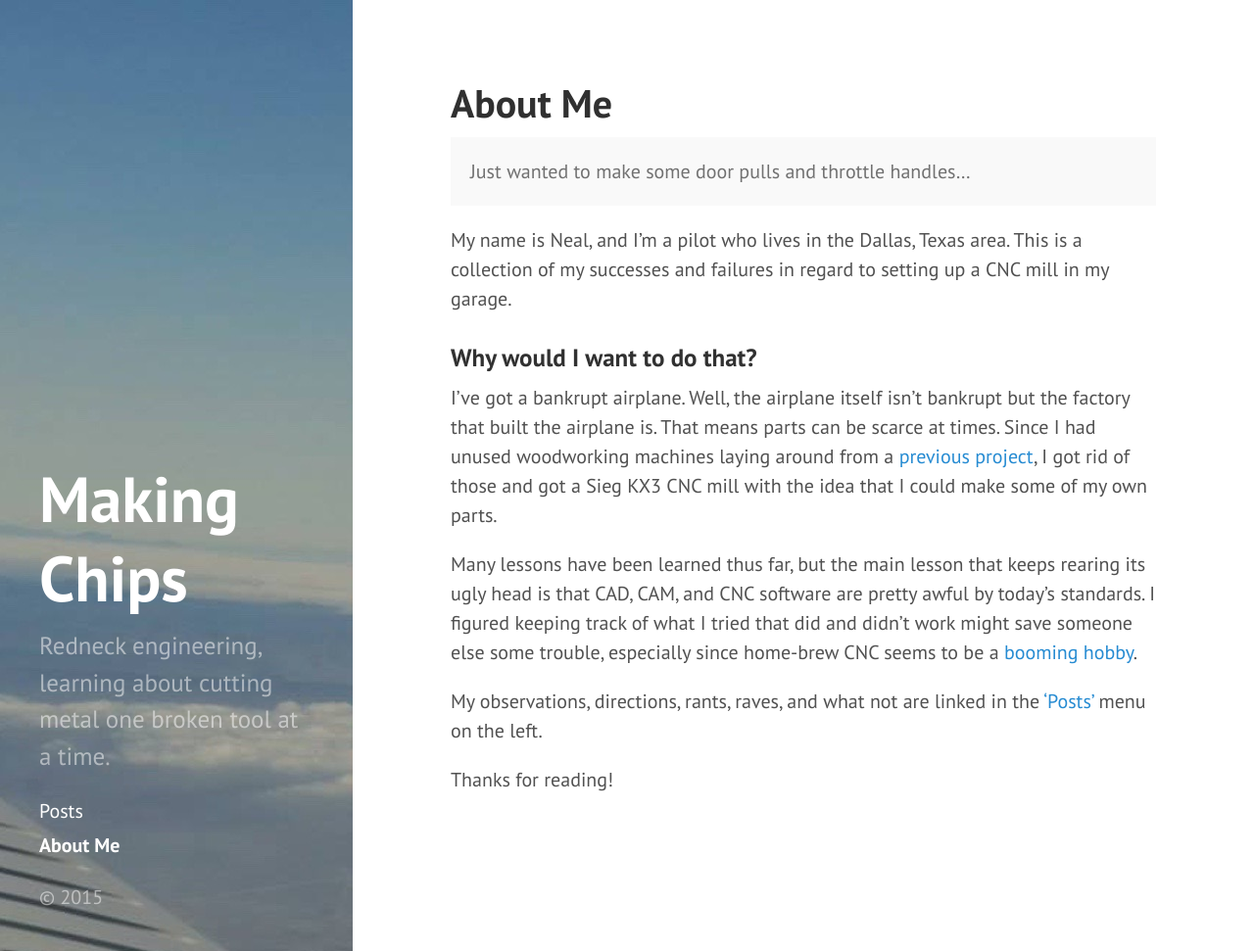
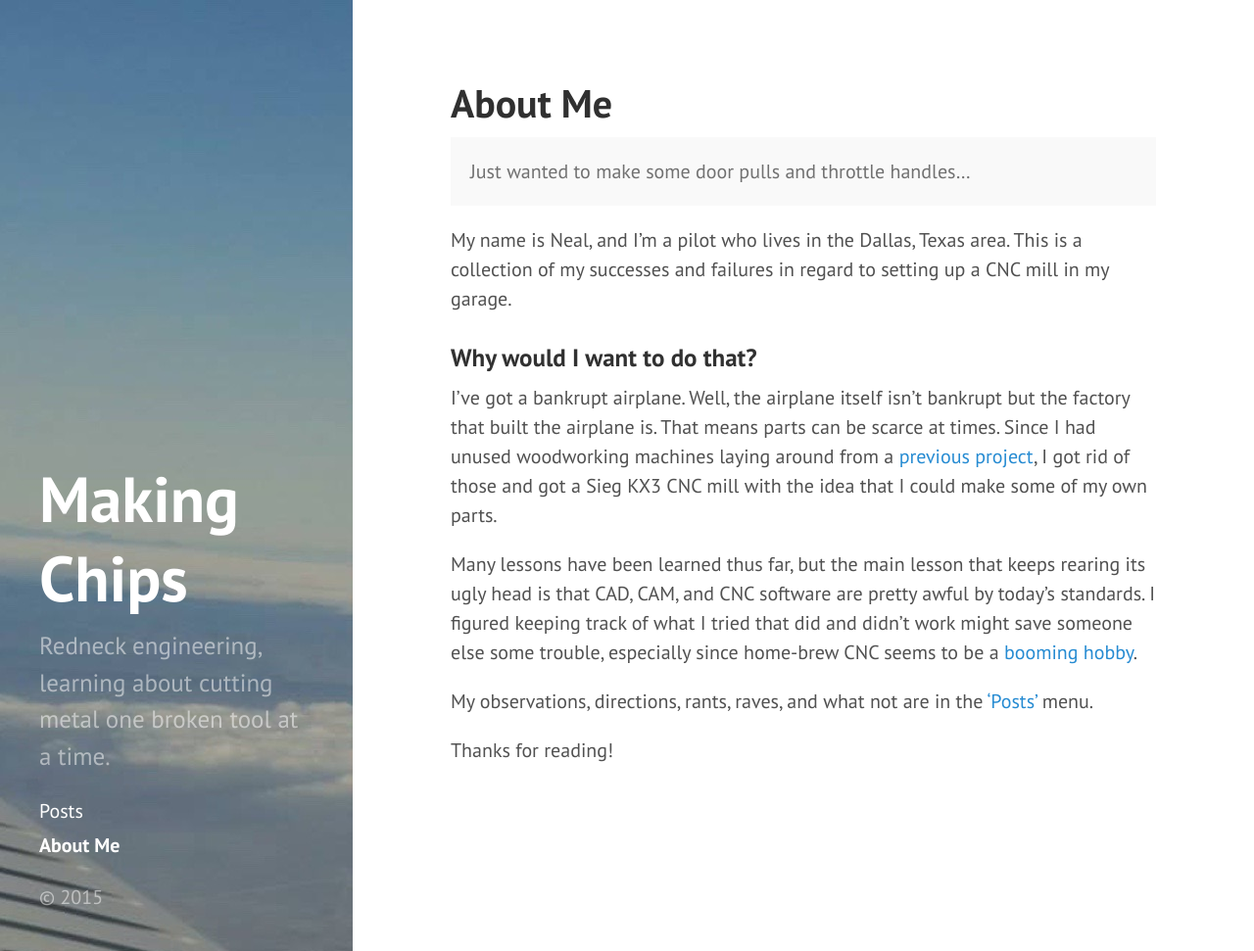
Before and after one commit to makingchips/makingchips.github.io, a Jekyll site: the page built from index.md, in a window 1280 px wide and 971 px high. Shown: the whole window at 98% size. Built offline with Jekyll 4.4.1, drawn with Linux system fonts in a browser that asks for light colours; Markdown is read by kramdown in place of the engine named in the settings.

Commit message:
Update index.md

```diff
--- a/index.md
+++ b/index.md
@@ -14,6 +14,6 @@ I’ve got a bankrupt airplane.  Well, the airplane itself isn’t bankrupt but
 
 Many lessons have been learned thus far, but the main lesson that keeps rearing its ugly head is that CAD, CAM, and CNC software are pretty awful by today’s standards.  I figured keeping track of what I tried that did and didn’t work might save someone else some trouble, especially since home-brew CNC seems to be a [booming hobby](https://www.youtube.com/results?search_query=home+CNC).
 
-My observations, directions, rants, raves, and what not are linked in the ['Posts']({{ site.url }}/Posts) menu on the left.
+My observations, directions, rants, raves, and what not are in the ['Posts']({{ site.url }}/Posts) menu.
 
 Thanks for reading!
```
